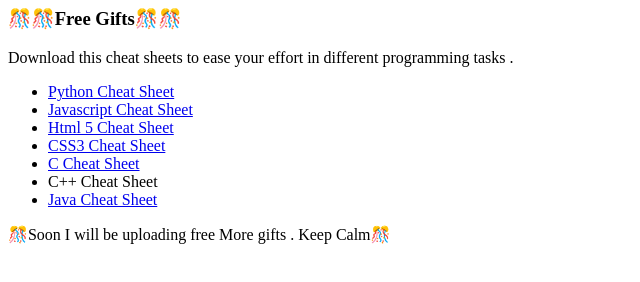
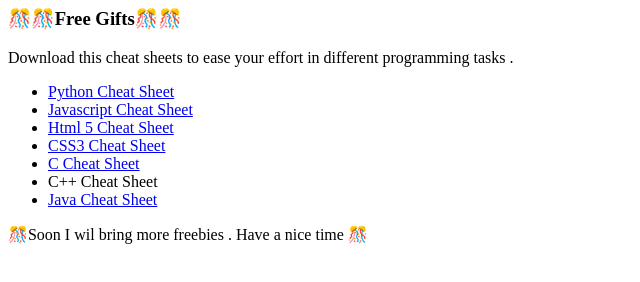
Before and after one commit to divs30/CV-website, a plain HTML site: page free_gift.html in a window 1280 px wide. Shown: the whole page, without its empty margins (0-640 px from the left). Drawn offline with Linux system fonts and the light colour scheme.

Commit message:
changed paragraph message
changed paragraph message

```diff
--- a/free_gift.html
+++ b/free_gift.html
@@ -17,6 +17,6 @@
       <li <a href="https://www.cheatography.com/jofre-pla/cheat-sheets/c-for-beginners/pdf/" download>C++ Cheat Sheet</a></li>
       <li><a href="https://web.fe.up.pt/~aaguiar/teaching/pc/Java-QuickReferenceGuide.pdf" download>Java Cheat Sheet</a></li>
     </ul>
-   <p>🎊Soon I will be uploading free More gifts . Keep Calm🎊</p>
+   <p>🎊Soon I wil bring more freebies . Have a nice time 🎊</p>
   </body>
 </html>
```
